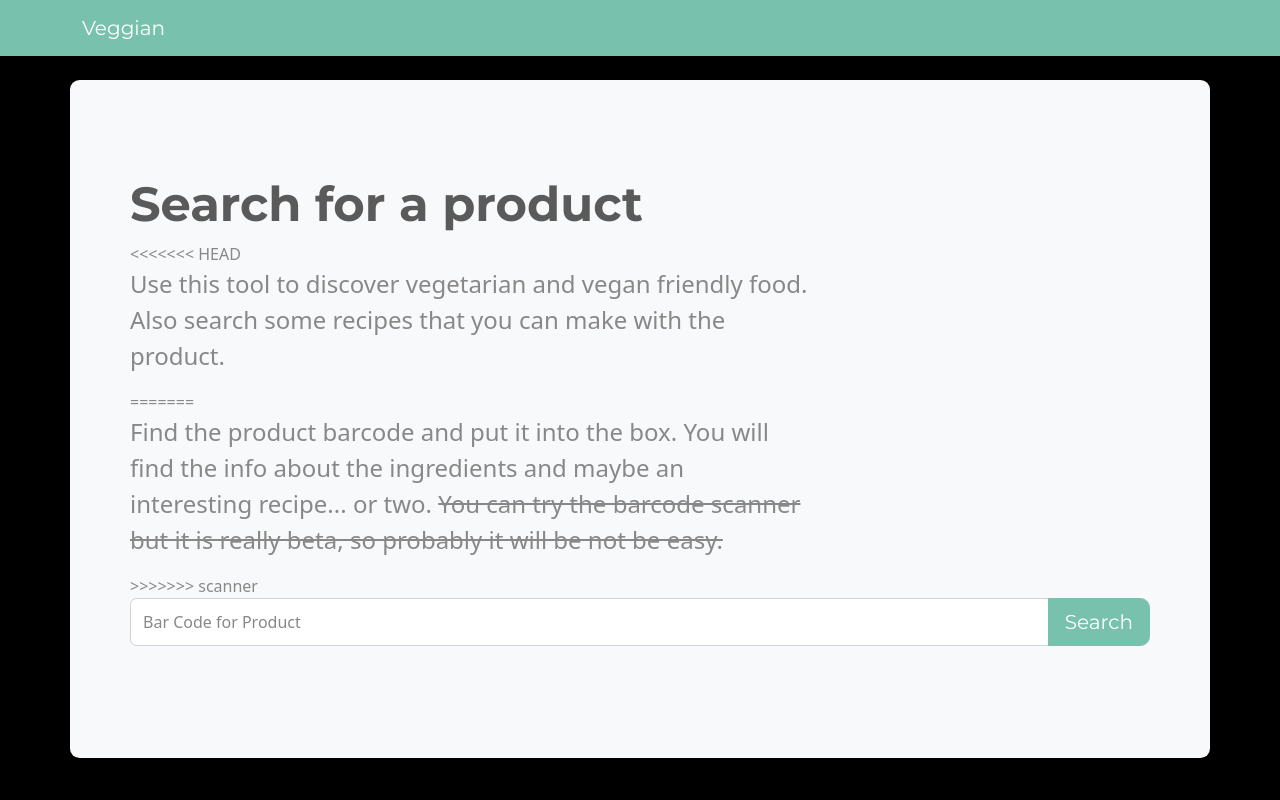
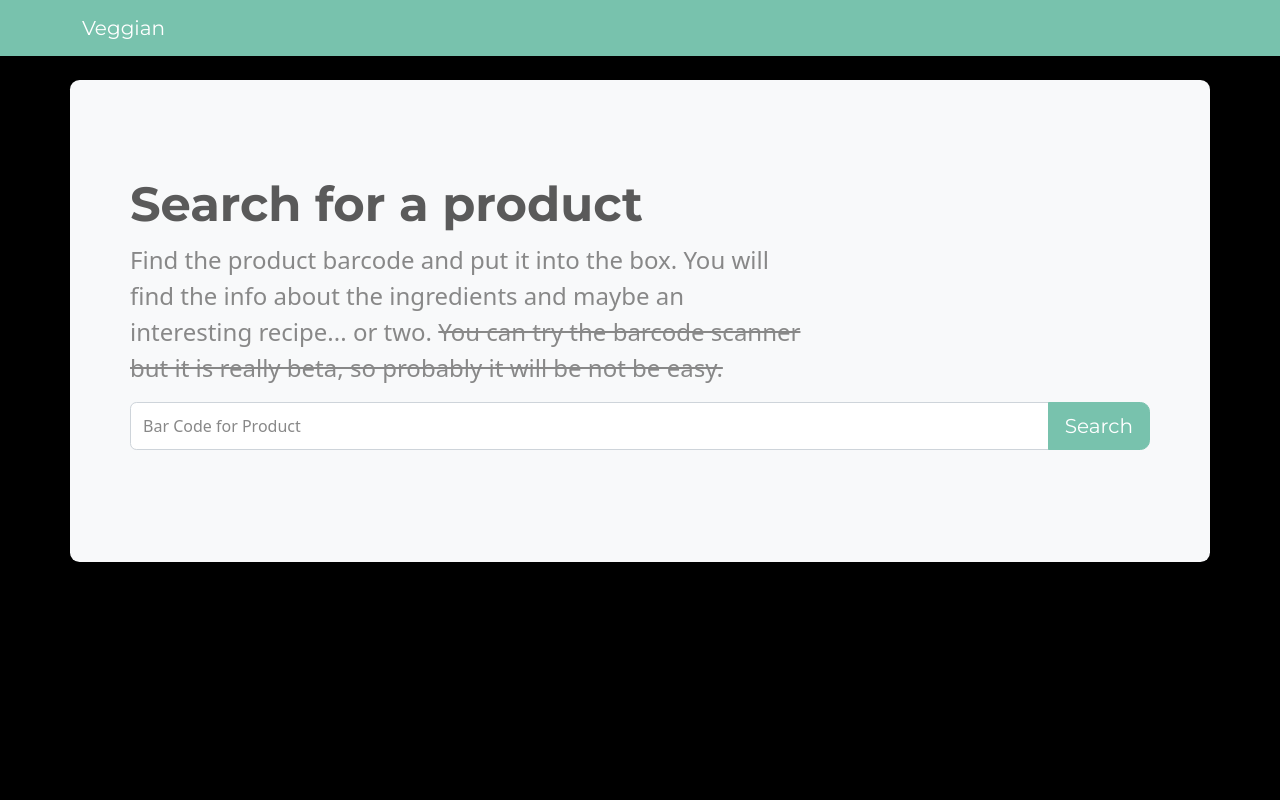
Before and after one commit to felipenogson/veggian, a Python web app: template webapp/templates/index.html in a window 1280 px wide. Run offline with Jinja, Linux system fonts and the light colour scheme; the template is opened without the code that fills it, so the values that code supplies are empty; some libraries are stand-ins or nearby versions.

Commit message:
fixing a small bug because git, and adding a word filter for recipes

```diff
--- a/webapp/routes.py
+++ b/webapp/routes.py
@@ -19,7 +19,7 @@ def query():
 		response = requests.get(apiUrl + request.form['query'] + '.json')
 		data = json.loads(response.text)
 		ingredients = []
-		stop_words = ['food', 'their', 'america', 'value', 'great', 'base', 'fabrique', 'dell', 'non-ue', 'nl-bio-01', 'sale', 'salee']
+		stop_words = ['food', 'their', 'america', 'value', 'great', 'base', 'fabrique', 'dell', 'non-ue', 'nl-bio-01', 'sale', 'salee', 'vegetarien']
 		word = ''
 
 		if data['status'] == 1:
--- a/webapp/templates/index.html
+++ b/webapp/templates/index.html
@@ -13,20 +13,15 @@
   <div class="p-5 mb-4 mt-4 bg-light rounded-3">
     <div class="container-fluid py-5">
       <h1 class="display-5 fw-bold">Search for a product</h1>
-<<<<<<< HEAD
-      <p class="col-md-8 fs-4">Use this tool to discover vegetarian and vegan friendly food. Also search some recipes that you can make with the product.</p>
-      <form hx-post="{{ url_for('query') }}" hx-target="#query-results" hx-swap="inerHTML show:top" hx-indicator="#indicator">
-=======
       <p class="col-md-8 fs-4"> Find the product barcode and put it into the box. You will find the info about the ingredients and maybe an interesting recipe... or two.  <s>You can try the barcode scanner but it is really beta,
         so probably it will be not be easy.</s>
       </p>
       <form hx-post="{{ url_for('query') }}" hx-target="#query-results" hx-swap="innerHTML show:top" hx-indicator="#indicator">
->>>>>>> scanner
-      <div class="input-group mb-3">
-        <input type="number" id="search_box" class="form-control" name="query" placeholder="Bar Code for Product" autocomplete="off" />
-        <!-- <a hx-get="/scanner" class="btn btn-light" data-bs-toggle="tooltip" data-bs-placement="top" title="Open Camera Scanner"><img src="{{ url_for('static', filename='images/barcode-scanner.png') }}" alt="barcode scanner" style="max-height: 30px"></a> -->
-        <button class="btn btn-primary btn-lg" type="submit" id="button-addon2">Search</button>
-      </div>
+        <div class="input-group mb-3">
+          <input type="number" id="search_box" class="form-control" name="query" placeholder="Bar Code for Product" autocomplete="off" />
+          <!-- <a hx-get="/scanner" class="btn btn-light" data-bs-toggle="tooltip" data-bs-placement="top" title="Open Camera Scanner"><img src="{{ url_for('static', filename='images/barcode-scanner.png') }}" alt="barcode scanner" style="max-height: 30px"></a> -->
+          <button class="btn btn-primary btn-lg" type="submit" id="button-addon2">Search</button>
+        </div>
       </form>
     </div>
   </div>
```
